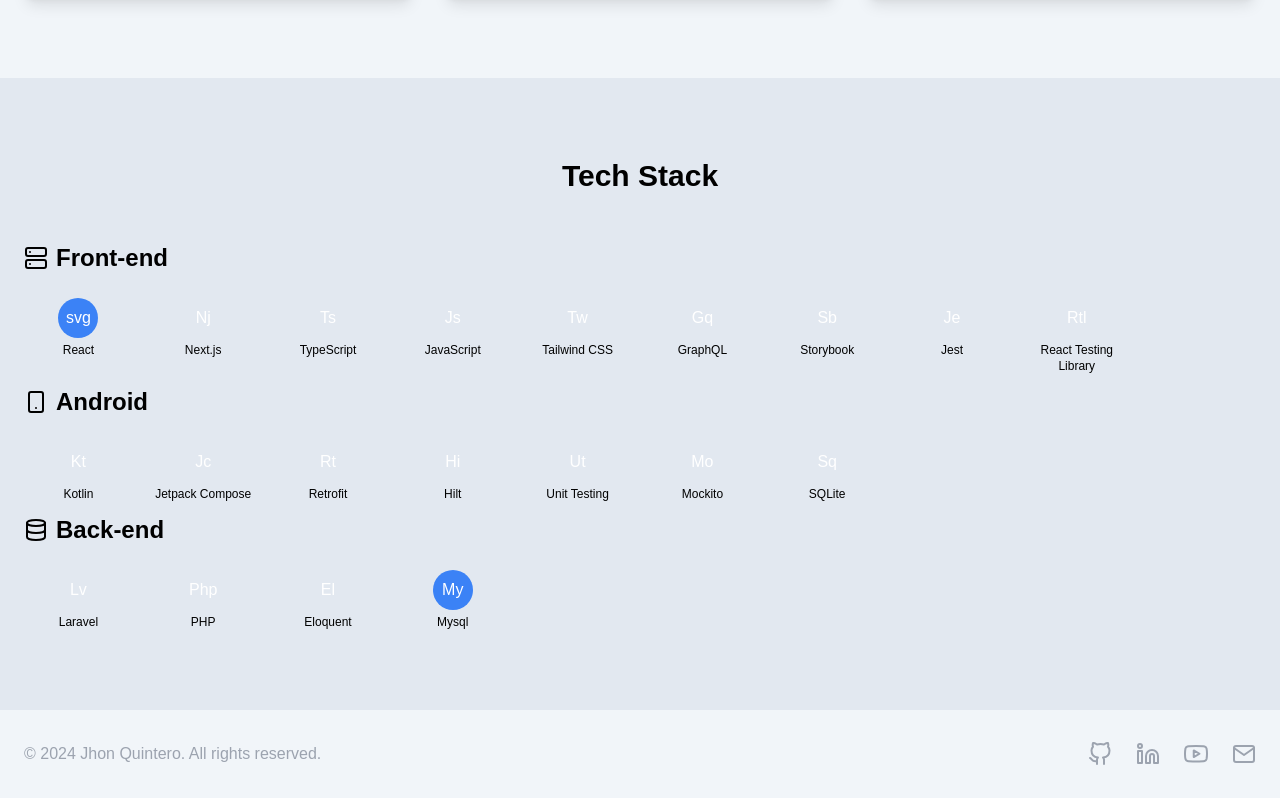
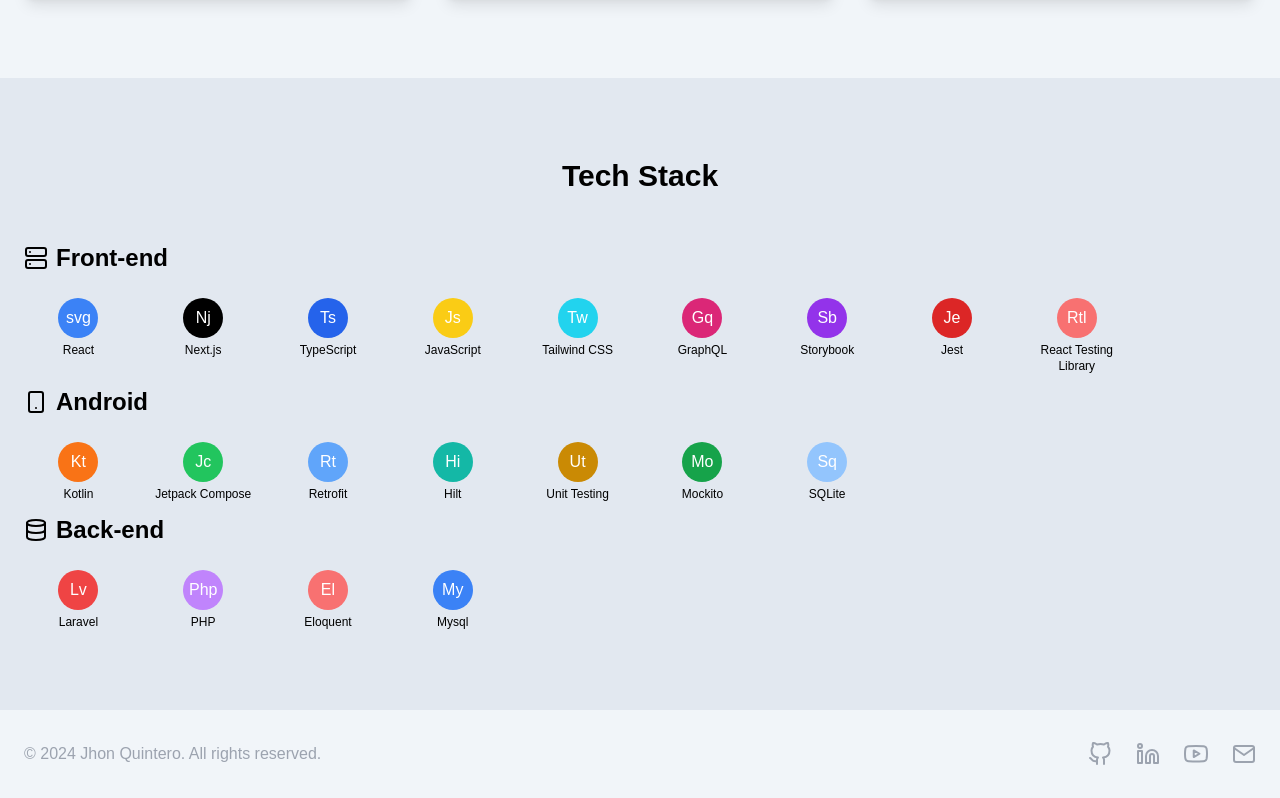
Before and after one commit to jquinterom/portfolio, a Next.js app: page / in a window 1280 px wide. Shown: the part 1694-2492 px from the top of the page. Built offline with nearby package versions, Linux system fonts and the light colour scheme.

Commit message:
fix(techStack): setting constant inside of page component

```diff
--- a/src/app/page.tsx
+++ b/src/app/page.tsx
@@ -11,7 +11,6 @@
   Moon,
   Sun
 } from "react-feather"
-import { techStack } from "@/utils/constants";
 import { TechIcon } from "./components/TechIcon";
 import Footer from "./components/Footer";
 import ProjectsSection from "./components/ProjectsSection";
@@ -48,6 +47,34 @@
     }
   }
 
+  const techStack = {
+    frontend: [
+      { name: 'React', icon: "svg", color: 'bg-blue-500' },
+      { name: 'Next.js', icon: 'Nj', color: 'bg-black' },
+      { name: 'TypeScript', icon: 'Ts', color: 'bg-blue-600' },
+      { name: 'JavaScript', icon: 'Js', color: 'bg-yellow-400' },
+      { name: 'Tailwind CSS', icon: 'Tw', color: 'bg-cyan-400' },
+      { name: 'GraphQL', icon: 'Gq', color: 'bg-pink-600' },
+      { name: 'Storybook', icon: 'Sb', color: 'bg-purple-600' },
+      { name: 'Jest', icon: 'Je', color: 'bg-red-600' },
+      { name: 'React Testing Library', icon: 'Rtl', color: 'bg-red-400' },
+    ],
+    android: [
+      { name: 'Kotlin', icon: 'Kt', color: 'bg-orange-500' },
+      { name: 'Jetpack Compose', icon: 'Jc', color: 'bg-green-500' },
+      { name: 'Retrofit', icon: 'Rt', color: 'bg-blue-400' },
+      { name: 'Hilt', icon: 'Hi', color: 'bg-teal-500' },
+      { name: 'Unit Testing', icon: 'Ut', color: 'bg-yellow-600' },
+      { name: 'Mockito', icon: 'Mo', color: 'bg-green-600' },
+      { name: 'SQLite', icon: 'Sq', color: 'bg-blue-300' },
+    ],
+    backend: [
+      { name: 'Laravel', icon: 'Lv', color: 'bg-red-500' },
+      { name: 'PHP', icon: 'Php', color: 'bg-purple-400' },
+      { name: 'Eloquent', icon: 'El', color: 'bg-red-400' },
+      { name: 'Mysql', icon: 'My', color: 'bg-blue-500' },
+    ],
+  }
 
   return (
     <div className="min-h-screen dark:bg-gray-900 dark:text-white bg-slate-100 text-black">
--- /dev/null
+++ b/src/utils/constants.ts
@@ -0,0 +1,5 @@
+export const projects = [
+  { title: 'Project 1', description: 'A React.js web application', image: '/placeholder.svg?height=200&width=300' },
+  { title: 'Project 2', description: 'An Android app built with Kotlin', image: '/placeholder.svg?height=200&width=300' },
+  { title: 'Project 3', description: 'A responsive website', image: '/placeholder.svg?height=200&width=300' },
+]
```
